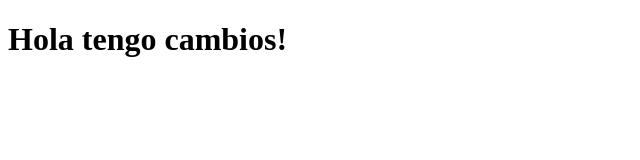
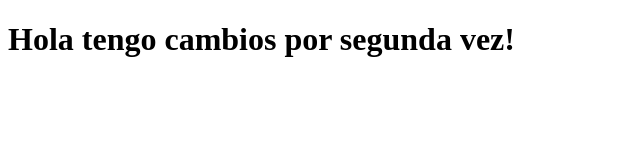
Before and after one commit to SamuelCarmona83/automatic-journey, a plain HTML site: page index.html in a window 1280 px wide. Shown: the whole page, without its empty margins (0-640 px from the left). Drawn offline with Linux system fonts and the light colour scheme.

Commit message:
Mi segundo cambio

```diff
--- a/index.html
+++ b/index.html
@@ -6,6 +6,6 @@
     <title>Document</title>
 </head>
 <body>
-    <h1>Hola tengo cambios!</h1>
+    <h1>Hola tengo cambios por segunda vez!</h1>
 </body>
 </html>
```
Also changed, not shown: main.css (deleted).
